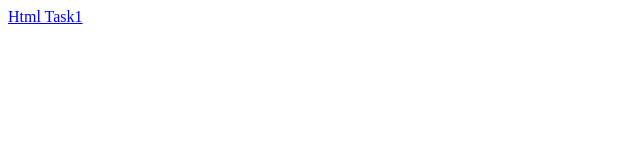
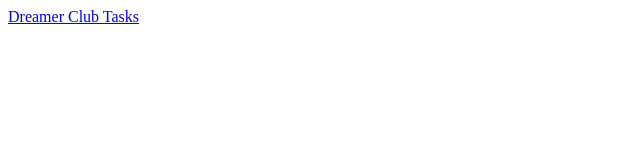
Before and after one commit to AryanKhanna28/Dreamer-Club-Task, a plain HTML site: page index.html in a window 1280 px wide. Shown: the full height of the page, 0-640 px from the left. Drawn offline with Linux system fonts and the light colour scheme.

Commit message:
made changes in index file

```diff
--- a/index.html
+++ b/index.html
@@ -6,6 +6,6 @@
     <title>Document</title>
 </head>
 <body>
-    <a href="task1.html">Html Task1</a>
+    <a href="task.html">Dreamer Club Tasks</a>
 </body>
 </html>
```
